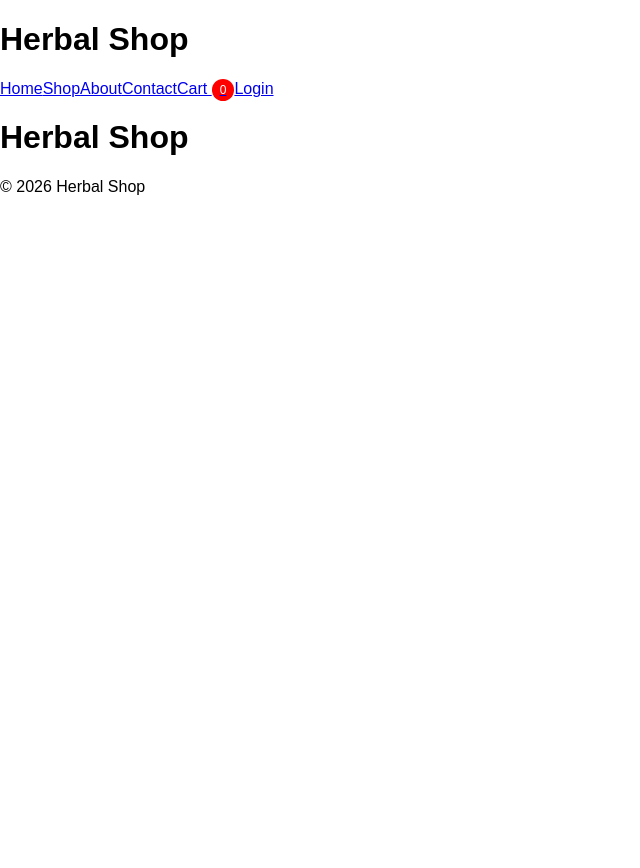
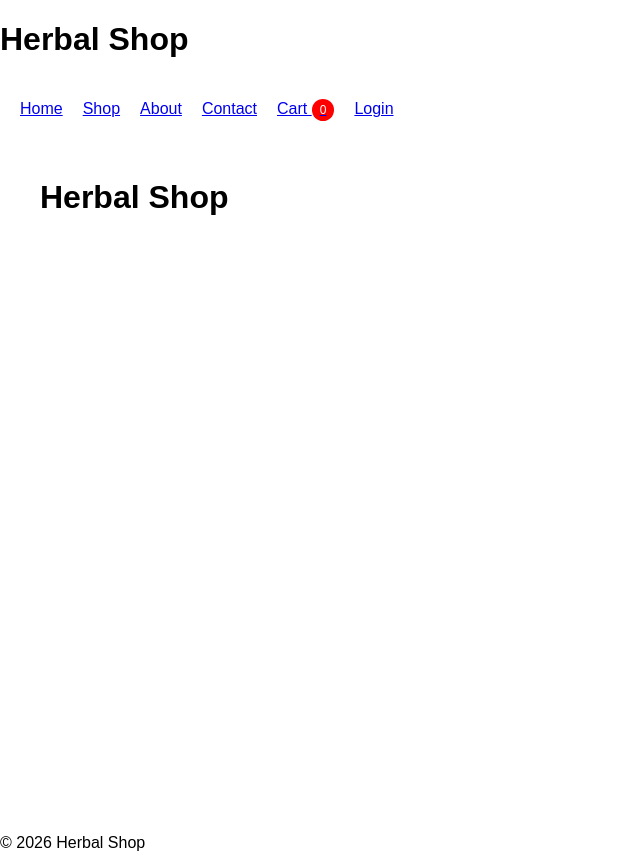
Before and after one commit to mizuhar/herbal-shop-template, a React (Vite) app: page / in a window 1280 px wide. Shown: the whole page, without its empty margins (0-640 px from the left). Before the commit the page ends 800 px from the top, so only its background shows below. Built offline with nearby package versions, Linux system fonts and the light colour scheme.

Commit message:
Global layout system

```diff
--- a/src/components/layout/Layout.jsx
+++ b/src/components/layout/Layout.jsx
@@ -8,9 +8,9 @@ export default function Layout({ children }) {
     <>
       <Header />
 
-      <main>
-        {children}
-      </main>
+      <main className="container">
+    {children}
+  </main>
 
       <Footer />
     </>
--- a/src/styles/layout.css
+++ b/src/styles/layout.css
@@ -0,0 +1,13 @@
+nav {
+  display: flex;
+  gap: 20px;
+  padding: 20px;
+}
+.container {
+  max-width: 1200px;
+  margin: 0 auto;
+  padding: 20px;
+}
+main.container {
+  min-height: 80vh;
+}
```
